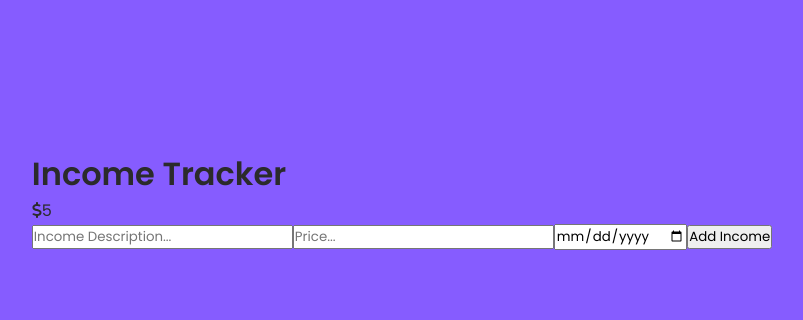
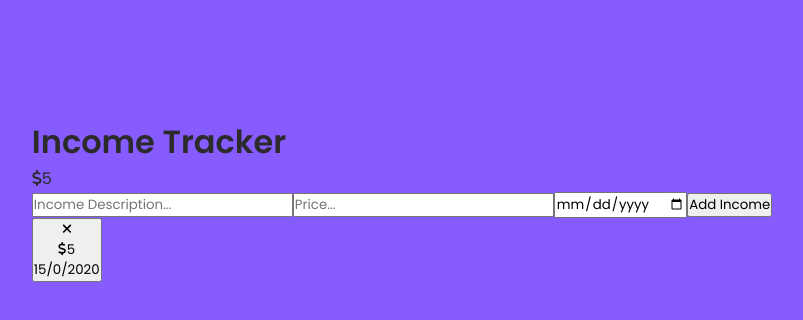
Before and after one commit to mirayatech/income-tracker, a React (Create React App) app in the folder income-react/: page / in a window 1280 px wide. Both pictures are taken after typing "Sample", "5", "2020-01-15" into the empty fields and a click on the input "Add Income". Shown: the top 320 px of the page, without its empty margins (238-1041 px from the left). Built offline with nearby package versions, Linux system fonts and the light colour scheme.

Commit message:
create the list item

```diff
--- a/income-react/src/App.js
+++ b/income-react/src/App.js
@@ -1,6 +1,7 @@
 import React, { useState, useEffect } from "react";
 import Header from "./components/Header";
 import IncomeForm from "./components/IncomeForm";
+import IncomeList from "./components/IncomeList";
 
 function App() {
   // Array of incomes
@@ -20,6 +21,7 @@ function App() {
     <div className="App">
       <Header totalIncome={totalIncome} />
       <IncomeForm income={income} setIncome={setIncome} />
+      <IncomeList income={income} setIncome={setIncome} />
     </div>
   );
 }
--- /dev/null
+++ b/income-react/src/components/IcomeItem.js
@@ -0,0 +1,30 @@
+import React from "react";
+import { FontAwesomeIcon } from "@fortawesome/react-fontawesome";
+import { faXmark, faDollarSign } from "@fortawesome/free-solid-svg-icons";
+
+function IcomeItem({ income, index, removeIncome }) {
+  let date = new Date(income.date);
+  let day = date.getDate();
+  let month = date.getMonth() * 1;
+  let year = date.getFullYear();
+
+  const removeHandle = (i) => {
+    removeIncome(i);
+  };
+
+  return (
+    <div className="income-item">
+      <button className="remove-item" onClick={() => removeHandle(index)}>
+        <FontAwesomeIcon icon={faXmark} />
+        <div className="description">{income.decrription}</div>
+        <div className="price">
+          <FontAwesomeIcon icon={faDollarSign} />
+          {income.price}
+        </div>
+        <div className="date">{day + "/" + month + "/" + year}</div>
+      </button>
+    </div>
+  );
+}
+
+export default IcomeItem;
--- /dev/null
+++ b/income-react/src/components/IncomeList.js
@@ -0,0 +1,29 @@
+import React from "react";
+import IncomeItem from "./IcomeItem";
+
+function IncomeList({ income, setIncome }) {
+  //
+  const removeIncome = (i) => {
+    let temp = income.filter((value, index) => index != i);
+    setIncome(temp);
+  };
+
+  const sortByDate = (a, b) => {
+    return a.date - b.date;
+  };
+
+  return (
+    <div className="income-list">
+      {income.sort(sortByDate).map((value, index) => (
+        <IncomeItem
+          key={index}
+          income={value}
+          index={index}
+          removeIncome={removeIncome}
+        />
+      ))}
+    </div>
+  );
+}
+
+export default IncomeList;
```
